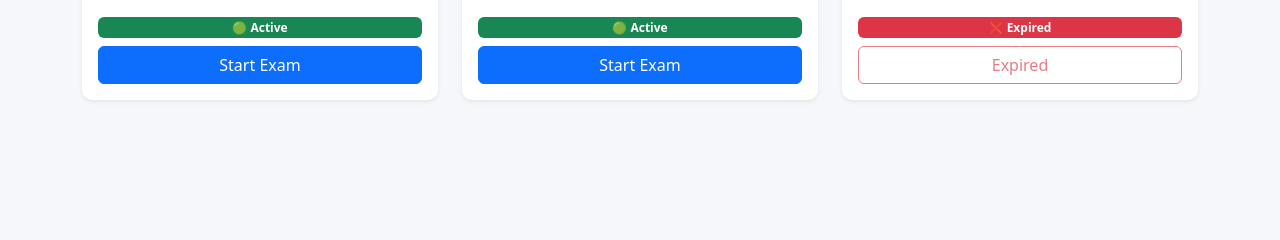
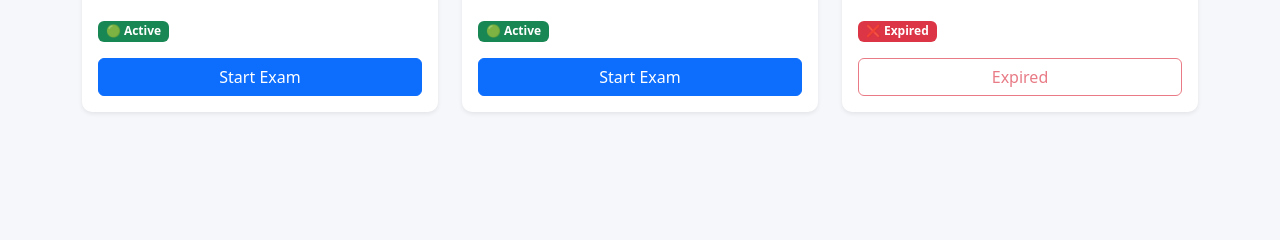
Before and after one commit to Mxnishh/exam_platform, a Django app: page /exams/ in a window 1280 px wide. Shown: the part 361-601 px from the top of the page. Run offline with Django 5.2, Linux system fonts and the light colour scheme; a user stored in the database is signed in; data comes from the database, SQL or seed files in the repository; tables that the repository leaves empty hold one stand-in row (values such as "Sample post").

Commit message:
final UI fix: clean exam card logic

```diff
--- a/exam_system/core/templates/core/exam_list.html
+++ b/exam_system/core/templates/core/exam_list.html
@@ -19,27 +19,16 @@
 {{ data.exam.description }}
 </p>
 
-<!-- 🔥 SUBJECT (highlighted nicely) -->
 <p class="text-muted mb-1">
 📘 <strong>{{ data.exam.subject.name }}</strong>
 </p>
 
-<p>
-<strong>Duration:</strong> {{ data.exam.duration_minutes }} mins
-</p>
+<p><strong>Duration:</strong> {{ data.exam.duration_minutes }} mins</p>
 
 <p><strong>Start:</strong> {{ data.exam.start_time }}</p>
 <p><strong>End:</strong> {{ data.exam.end_time }}</p>
 
-{% if data.status == "upcoming" %}
-    <span class="badge bg-warning text-dark mb-2">⏳ Upcoming</span>
-{% elif data.status == "expired" %}
-    <span class="badge bg-danger mb-2">❌ Expired</span>
-{% else %}
-    <span class="badge bg-success mb-2">🟢 Active</span>
-{% endif %}
-
-<!-- STATUS + BUTTON LOGIC -->
+<!-- 🔥 STATUS + ACTION LOGIC -->
 <div class="mt-auto">
 
 {% if data.submission %}
@@ -72,6 +61,8 @@
 
     {% if data.status == "active" %}
 
+        <span class="badge bg-success mb-3">🟢 Active</span>
+
         <a href="{% url 'exam_instructions' data.exam.id %}"
            class="btn btn-primary w-100">
             Start Exam
@@ -79,11 +70,15 @@
 
     {% elif data.status == "upcoming" %}
 
+        <span class="badge bg-warning text-dark mb-3">⏳ Upcoming</span>
+
         <button class="btn btn-secondary w-100" disabled>
             Not Started
         </button>
 
     {% else %}
+
+        <span class="badge bg-danger mb-3">❌ Expired</span>
 
         <button class="btn btn-outline-danger w-100" disabled>
             Expired
```
Lines whose indentation alone changed are shown as unchanged.
